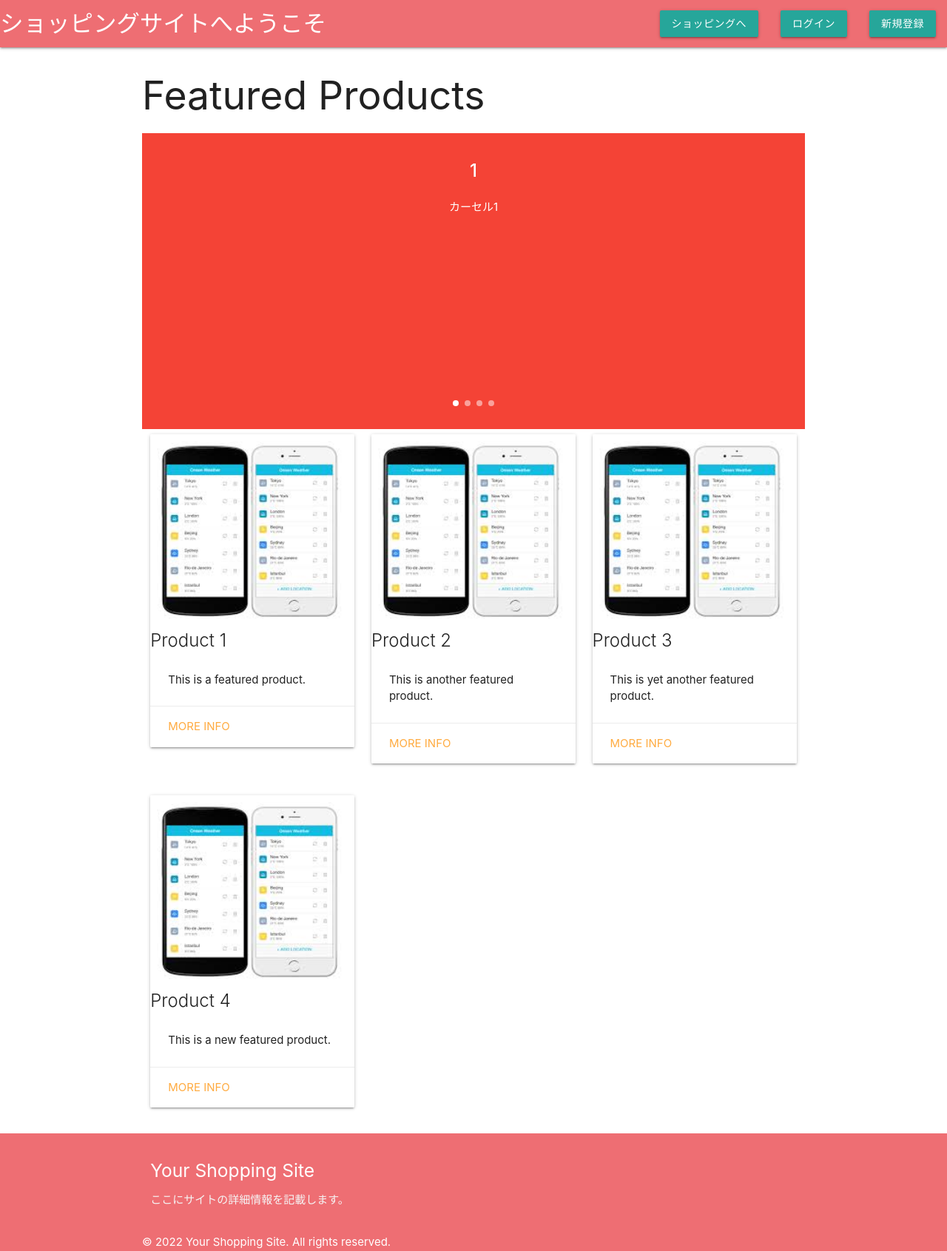
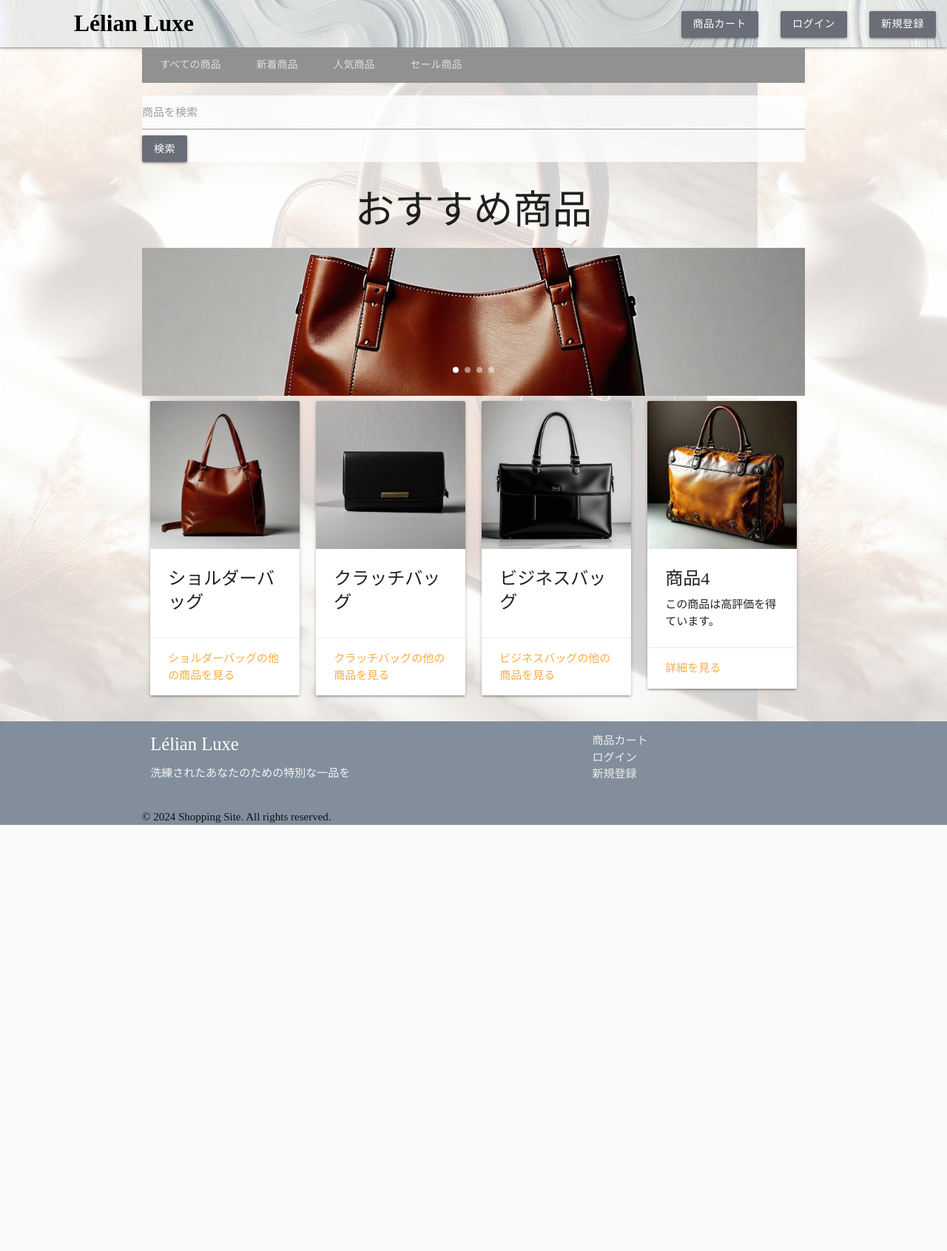
Before and after one commit to c0a22058f9/Project_main, a PHP site: page /main.html in a window 1280 px wide. Shown: the whole page at 74% size. After the commit the page ends 1115 px from the top, so only its background shows below. Run offline with PHP 8.4, Linux system fonts and the light colour scheme.

Commit message:
Add files via upload

```diff
--- a/EC/login/database_config.php
+++ b/EC/login/database_config.php
@@ -1,6 +1,5 @@
-
 <?php
 define('DSN', 'mysql:host=localhost;dbname=ecdatabese;charset=utf8');
-define('DB_USER', 'user1');
+define('DB_USER', 'user');
 define('DB_PASS', 'passwordA1!');
 ?>
--- a/EC/main.html
+++ b/EC/main.html
@@ -1,109 +1,125 @@
 <!DOCTYPE html>
 <html lang="ja">
 <head>
-    <!-- Materialize CSS -->
-    <link rel="stylesheet" href="https://cdnjs.cloudflare.com/ajax/libs/materialize/1.0.0/css/materialize.min.css">
     <meta charset="UTF-8">
     <meta name="viewport" content="width=device-width, initial-scale=1.0">
     <title>ショッピングサイトへようこそ</title>
+    <link rel="stylesheet" href="https://cdnjs.cloudflare.com/ajax/libs/materialize/1.0.0/css/materialize.min.css">
+    <link rel="stylesheet" href="./styles.css">
 </head>
 <body>
     <header>
         <nav>
             <div class="nav-wrapper">
-                <a href="#" class="brand-logo">ショッピングサイトへようこそ</a>
+                <a href="main.html" class="brand-logo black-text nav-font">Lélian Luxe</a>
                 <ul id="nav-mobile" class="right hide-on-med-and-down">
-                    <li><a href="main.html" class="waves-effect waves-light btn">ショッピングへ</a></li>
+                    <li><a href="./cart/cart.html" class="waves-effect waves-light btn">商品カート</a></li>
                     <li><a href="./login/login.html" class="waves-effect waves-light btn">ログイン</a></li>
                     <li><a href="./login/register.html" class="waves-effect waves-light btn">新規登録</a></li>
+                </ul>
+            </div>
+            <div class="nav-content">
+                <ul class="tabs tabs-transparent">
+                    <li class="tab"><a href="#all">すべての商品</a></li>
+                    <li class="tab"><a href="#new">新着商品</a></li>
+                    <li class="tab"><a href="#popular">人気商品</a></li>
+                    <li class="tab"><a href="#sale">セール商品</a></li>
                 </ul>
             </div>
         </nav>
     </header>
 
     <main>
-        <div class="container">
-            <h2>Featured Products</h2>
+        <div class="container padding">
+            <!-- Search Form -->
+            <form action="search.php" method="GET">
+                <div class="input-field search">
+                    <input id="search" type="text" name="query" required>
+                    <label for="search">商品を検索</label>
+                <button type="submit" class="waves-effect waves-light btn">検索</button>
+                </div>
+            </form>
+
+            <h2 class="center-align">おすすめ商品</h2>
             <!-- Recommendation Carousel -->
-            <div class="carousel carousel-slider center">
-                <div class="carousel-item red white-text" href="#one!">
-                    <h2>1</h2>
-                    <p class="white-text">カーセル1</p>
+            <div class="carousel carousel-slider center slide-image">
+                <div class="carousel-item" href="./shouhin.html">
+                    <img src="./shoulderbag.png" alt="商品1">
+                    <h2 class="white-text">商品1</h2>
+                    <p class="white-text">おすすめ商品1</p>
                 </div>
-                <div class="carousel-item amber white-text" href="#two!">
-                    <h2>2</h2>
-                    <p class="white-text">カーセル2</p>
+                <div class="carousel-item" href="./image2.jpg">
+                    <img src="./clutchbag.png" alt="商品2">
+                    <h2 class="white-text">商品2</h2>
+                    <p class="white-text">おすすめ商品2</p>
                 </div>
-                <div class="carousel-item green white-text" href="#three!">
-                    <h2>3</h2>
-                    <p class="white-text">カーセル3</p>
+                <div class="carousel-item" href="./image3.jpg">
+                    <img src="./briefcase.png" alt="商品3">
+                    <h2 class="white-text">商品3</h2>
+                    <p class="white-text">おすすめ商品3</p>
                 </div>
-                <div class="carousel-item blue white-text" href="#four!">
-                    <h2>4</h2>
-                    <p class="white-text">カーセル4</p>
+                <div class="carousel-item" href="./image4.jpg">
+                    <img src="./shoulderbag.png" alt="商品4">
+                    <h2 class="white-text">商品4</h2>
+                    <p class="white-text">おすすめ商品4</p>
                 </div>
             </div>
 
             <div class="row">
                 <!-- Card 1 -->
-                <div class="col s4">
-                    <div class="card">
+                <div class="col s12 m6 l3">
+                    <div class="card hoverable">
                         <div class="card-image">
-                            <img src="./image1.jpg" alt="Product 1">
+                            <img src="./shoulderbag.png" alt="Product 1">
                         </div>
-                        <span class="card-title">Product 1</span>
                         <div class="card-content">
-                            This is a featured product.
+                            <span class="card-title">ショルダーバッグ</span>
                         </div>
                         <div class="card-action">
-                            <a href="./Shopping/card1.html">More Info</a>
+                            <a href="recommend1.html">ショルダーバッグの他の商品を見る</a>
                         </div>
                     </div>
                 </div>
                 <!-- Card 2 -->
-                <div class="col s4">
-                    <div class="card">
+                <div class="col s12 m6 l3">
+                    <div class="card hoverable">
                         <div class="card-image">
-                            <img src="./image1.jpg" alt="Product 2">
+                            <img src="./clutchbag.png" alt="Product 2">
                         </div>
-                        <span class="card-title">Product 2</span>
                         <div class="card-content">
-                            This is another featured product.
+                            <span class="card-title">クラッチバッグ</span>
                         </div>
                         <div class="card-action">
-                            <a href="#">More Info</a>
+                            <a href="recommend2.html">クラッチバッグの他の商品を見る</a>
                         </div>
                     </div>
                 </div>
                 <!-- Card 3 -->
-                <div class="col s4">
-                    <div class="card">
+                <div class="col s12 m6 l3">
+                    <div class="card hoverable">
                         <div class="card-image">
-                            <img src="./image1.jpg" alt="Product 3">
+                            <img src="./briefcase.png" alt="Product 3">
                         </div>
-                        <span class="card-title">Product 3</span>
                         <div class="card-content">
-                            This is yet another featured product.
+                            <span class="card-title">ビジネスバッグ</span>
                         </div>
                         <div class="card-action">
-                            <a href="#">More Info</a>
+                            <a href="recommend3.html">ビジネスバッグの他の商品を見る</a>
                         </div>
                     </div>
                 </div>
-            </div>
-            <div class="row">
                 <!-- Card 4 -->
-                <div class="col s4">
-                    <div class="card">
+                <div class="col s12 m6 l3">
+                    <div class="card hoverable">
                         <div class="card-image">
-                            <img src="./image1.jpg" alt="Product 4">
+                            <img src="./image2.jpg" alt="Product 4">
                         </div>
-                        <span class="card-title">Product 4</span>
                         <div class="card-content">
-                            This is a new featured product.
+                            <span class="card-title">商品4</span>
+                            <p>この商品は高評価を得ています。</p>
                         </div>
                         <div class="card-action">
-                            <a href="#">More Info</a>
+                            <a href="#">詳細を見る</a>
                         </div>
                     </div>
                 </div>
@@ -112,45 +128,29 @@
         </div>
     </main>
 
-    <footer class="page-footer">
+    <footer>
         <div class="container">
             <div class="row">
                 <div class="col l6 s12">
-                    <h5 class="white-text">Your Shopping Site</h5>
-                    <p class="grey-text text-lighten-4">ここにサイトの詳細情報を記載します。</p>
+                    <h5 class="white-text">Lélian Luxe</h5>
+                    <p class="grey-text text-lighten-4">洗練されたあなたのための特別な一品を</p>
+                </div>
+                <div class="col l4 offset-l2 s12">
+                    <ul>
+                        <li><a class="grey-text text-lighten-3" href="./cart/cart.html">商品カート</a></li>
+                        <li><a class="grey-text text-lighten-3" href="./login/login.html">ログイン</a></li>
+                        <li><a class="grey-text text-lighten-3" href="./login/register.html">新規登録</a></li>
+                    </ul>
                 </div>
             </div>
         </div>
-        <div class="container">
-            &copy; 2022 Your Shopping Site. All rights reserved.
+        <div class="footer-copyright">
+            <div class="container">
+                &copy; 2024 Shopping Site. All rights reserved.
+            </div>
         </div>
     </footer>
-
-    <!-- Materialize JS -->
     <script src="https://cdnjs.cloudflare.com/ajax/libs/materialize/1.0.0/js/materialize.min.js"></script>
-    <!DOCTYPE html>
-    <html lang="ja">
-    <head>
-        <!-- Materialize CSS -->
-        <link rel="stylesheet" href="https://cdnjs.cloudflare.com/ajax/libs/materialize/1.0.0/css/materialize.min.css">
-        <meta charset="UTF-8">
-    </head>
-    <body>
-        <header>
-<script>
-    document.addEventListener('DOMContentLoaded', function() {
-    var elems = document.querySelectorAll('.carousel');
-    var instances = M.Carousel.init(elems, {
-        fullWidth: true,
-        indicators: true
-    });
-
-    // 自動スクロール機能
-    setInterval(function() {
-        var instance = M.Carousel.getInstance(elems[0]); // 最初のカーセルインスタンスを取得
-        instance.next(); // 次のスライドへ移動
-    }, 5000); // 5秒ごとに実行
-});
-</script>
+    <script src="scripts.js"></script>
 </body>
 </html>
--- a/EC/styles.css
+++ b/EC/styles.css
@@ -1,292 +1,112 @@
-/* Materialize CSS framework */
-*,
-*::before,
-*::after {
-  box-sizing: border-box;
+body {
+  font-family: "SimSun";
+  background-image: url("./image/background.jpg");
+  background-color:rgba(255,255,255,0.8);
+  background-blend-mode:lighten;
+}
+.carousel .carousel-item {
+  height: 300px;
+}
+.carousel-item img {
+  height: 200px;
+  object-fit: cover;
 }
 
-body {
-  display: flex;
-  min-height: 100vh;
-  flex-direction: column;
-  font-family: 'Arial', sans-serif;
-  background-color: #f4f4f4;
-  margin: 0;
+.nav-wrapper {
+  background-image: url(./image/nav-background.jpg);
+}
+.nav-content {
+  background-color: #919191;
+  max-width: 1280px;
+  margin: 0 auto;
+  width: 70%;
+  text-align: center;
+}
+.padding {
+  padding-top: 50px;
+}
+.search {
+  background-color:rgba(255,255,255,0.8);
+  background-blend-mode:lighten;
 }
 
-header,
-.nav-wrapper,
-.nav-content {
-  background-color: #00796b;
-  padding: 0 10px;
+.slide-image {
+  width: 100%; /* 画像の幅を100%に設定 */
+  height: 20%; /* 画像の高さを100%に設定 */
+  object-fit: contain; /* 画像がコンテナ内に収まるように縮尺 */
 }
 
-header .brand-logo {
-  font-size: 1.8rem;
+.button-color {
+  background-color :#919191;
+
 }
-
-header .nav-extended .nav-content .tabs {
-  background-color: #004d40;
+.nav-font {
+  font-family: "SimSun";
+  margin-left: 100px;
+  font-weight:bold
 }
-
-header .nav-extended .nav-content .tabs .tab a {
+.card .card-image img {
+  height: 200px;
+  object-fit: cover;
+}
+a.btn_25 {
+display: flex;
+justify-content: center;
+align-items: center;
+position: relative;
+overflow: hidden;
+text-decoration: none;
+height: 4rem;
+width: 120px;
+margin: auto;
+padding: 0 4rem;
+border-radius: 100vw;
+background: #6a6e78;
+background-size: 400%;
+color: #fff;
+}
+a.btn_25:hover::before {
+transform: scaleX(1);
+}
+a.btn_25:hover {
+color: #fff;
+}
+a.btn_25 span {
+position: relative;
+z-index: 1;
+}
+a.btn_25::before {
+content: '';
+position: absolute;
+top: 0;
+left: 0;
+transform: scaleX(0);
+transform-origin: 0 50%;
+width: 100%;
+height: inherit;
+border-radius: inherit;
+background: linear-gradient(
+  82.3deg,
+  rgba(39, 172, 217, 1) 10.8%,
+  rgba(18, 83, 229, 1) 94.3%
+);
+transition: all 0.475s;
+}
+footer {
+  background-color: #828e9c;
+}
+footer h5, footer p {
   color: white;
 }
 
-main {
-  flex: 1 0 auto;
-  padding-top: 20px;
+/* 共通のボタンスタイル */
+.waves-effect.waves-light.btn {
+  background-color: #6a6e78; /* 変更したい色にここを変更 */
+  color: #fff;
 }
 
-.carousel.carousel-slider {
-  height: 500px;
+/* ホバー時のスタイル */
+.waves-effect.waves-light.btn:hover {
+  background-color: #4a4e58; /* ホバー時の色を変更 */
+  color: #fff;
 }
-
-.carousel .carousel-item h2 {
-  font-size: 3rem;
-  margin: 0;
-}
-
-.carousel .carousel-item p {
-  font-size: 1.5rem;
-}
-
-.card {
-  transition: box-shadow 0.25s;
-}
-
-.card:hover {
-  box-shadow: 0 8px 16px rgba(0, 0, 0, 0.2);
-}
-
-.card-image img {
-  height: 250px;
-  object-fit: cover;
-}
-
-.card-title {
-  font-size: 1.4rem;
-  font-weight: bold;
-}
-
-.card-content p {
-  font-size: 1rem;
-  color: #757575;
-}
-
-.page-footer {
-  padding-top: 20px;
-  background-color: #004d40;
-  color: white;
-}
-
-.page-footer .container {
-  display: flex;
-  justify-content: space-between;
-  align-items: center;
-}
-
-footer .container p {
-  margin: 0;
-}
-
-.nav-extended {
-  position: relative;
-}
-
-.tabs {
-  position: relative;
-  overflow: hidden;
-  background-color: #004d40;
-}
-
-.tabs::after {
-  content: "";
-  display: table;
-  clear: both;
-}
-
-.tab {
-  float: left;
-  text-align: center;
-}
-
-.tab a {
-  display: block;
-  color: white;
-  text-decoration: none;
-  text-transform: uppercase;
-  padding: 10px 15px;
-  transition: background-color 0.2s ease-out;
-}
-
-.tab a:hover,
-.tab a.active {
-  background-color: rgba(255, 255, 255, 0.2);
-}
-
-/* Grid system */
-.row {
-  margin-left: -0.75rem;
-  margin-right: -0.75rem;
-  margin-bottom: 20px;
-}
-
-.col {
-  float: left;
-  box-sizing: border-box;
-  padding: 0 0.75rem;
-}
-
-.s12 {
-  width: 100%;
-}
-
-.m6 {
-  width: 50%;
-}
-
-.l3 {
-  width: 25%;
-}
-
-/* Carousel */
-.carousel {
-  position: relative;
-  height: 500px;
-}
-
-.carousel.carousel-slider {
-  height: 500px;
-  overflow: hidden;
-  width: 100%;
-  z-index: 1;
-}
-
-.carousel.carousel-slider .carousel-fixed-item {
-  position: absolute;
-  left: 0;
-  right: 0;
-  bottom: 20px;
-  z-index: 1;
-}
-
-.carousel .carousel-item {
-  visibility: hidden;
-  width: 100%;
-  opacity: 0;
-  position: absolute;
-  top: 0;
-  left: 0;
-  z-index: 0;
-}
-
-.carousel .carousel-item.active {
-  visibility: visible;
-  opacity: 1;
-  position: relative;
-  z-index: 1;
-}
-
-/* Floating Action Button */
-.fixed-action-btn {
-  position: fixed;
-  right: 23px;
-  bottom: 23px;
-  padding-top: 15px;
-  margin-bottom: 0;
-  z-index: 998;
-}
-
-.fixed-action-btn ul {
-  left: 0;
-  right: 0;
-  position: absolute;
-  bottom: 64px;
-  margin-bottom: 0;
-}
-
-.fixed-action-btn.direction-left ul {
-  top: 0;
-  right: 64px;
-  left: 'auto';
-  bottom: 0;
-}
-
-.fixed-action-btn.direction-top ul {
-  bottom: 'auto';
-  right: 0;
-  top: 64px;
-  left: 0;
-}
-
-.fixed-action-btn.direction-right ul {
-  top: 0;
-  left: 64px;
-  right: 'auto';
-  bottom: 0;
-}
-
-.fixed-action-btn ul a.btn-floating {
-  opacity: 0;
-  margin: 10px 0;
-}
-
-.fixed-action-btn ul a.btn-floating:hover {
-  opacity: 1;
-}
-
-.fixed-action-btn ul li {
-  margin-bottom: 15px;
-}
-
-.fixed-action-btn ul li:first-child {
-  padding-bottom: 15px;
-}
-
-.fixed-action-btn .btn-floating {
-  display: inline-block;
-  color: #fff;
-  background-color: #26a69a;
-  position: relative;
-  overflow: hidden;
-  z-index: 1;
-  -webkit-transition: background-color 0.3s, -webkit-box-shadow 0.3s;
-  transition: background-color 0.3s, -webkit-box-shadow 0.3s;
-  transition: box-shadow 0.3s, background-color 0.3s;
-  transition: box-shadow 0.3s, background-color 0.3s, -webkit-box-shadow 0.3s;
-  text-align: center;
-  cursor: pointer;
-  border-radius: 50%;
-}
-
-.fixed-action-btn .btn-floating i {
-  color: white;
-}
-
-.fixed-action-btn.horizontal ul {
-  -webkit-box-orient: horizontal;
-  -webkit-box-direction: reverse;
-  -webkit-flex-direction: row-reverse;
-  -ms-flex-direction: row-reverse;
-  flex-direction: row-reverse;
-}
-
-.fixed-action-btn.horizontal ul li {
-  display: inline-block;
-  margin-bottom: 0;
-  margin-right: 15px;
-}
-
-.fixed-action-btn.horizontal ul li:first-child {
-  padding-right: 15px;
-  padding-bottom: 0;
-}
-
-.fixed-action-btn ul a.btn-floating.active {
-  opacity: 1;
-}
-
-.fixed-action-btn ul a.btn-floating.active:hover {
-  opacity: 1;
-}
```
Also changed, not shown: EC/login/login.html (+4 -3 lines), EC/login/register.html (+40 -13 lines), EC/briefcase.png (added), EC/clutchbag.png (added), EC/shoulderbag.png (added), 1 other file.
